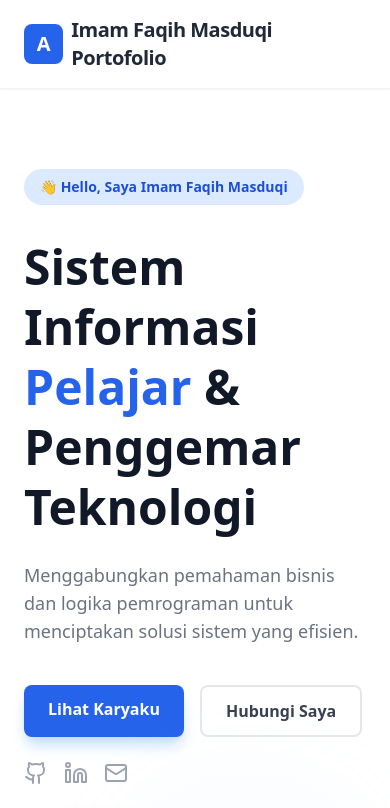
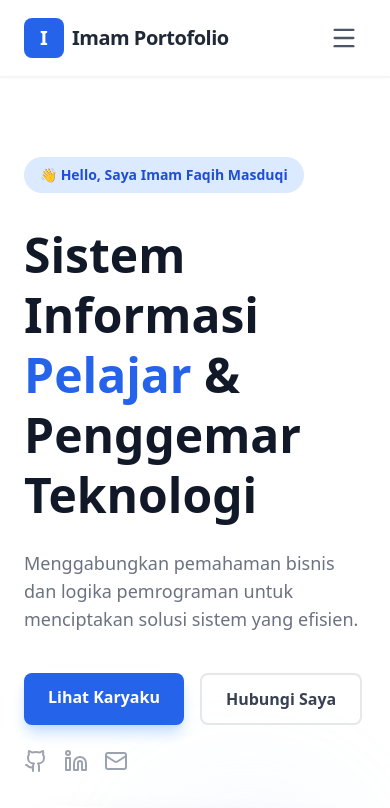
Before and after one commit to 2400016067-max/Portofolio_prak8, a React (Vite) app: page / in a window 390 px wide. Shown: the top 808 px of the page. Built offline with nearby package versions, Linux system fonts and the light colour scheme.

Commit message:
penyesuaian untuk mobile

```diff
--- a/src/components/Navbar.jsx
+++ b/src/components/Navbar.jsx
@@ -1,46 +1,58 @@
+import { useState } from 'react';
 import { Link, useLocation } from 'react-router-dom';
+import { Menu, X } from 'lucide-react';
 
 function Navbar() {
+  const [isOpen, setIsOpen] = useState(false);
   const location = useLocation();
 
-  // Helper: Saya ubah warnanya sedikit agar lebih elegan (Blue-600 ke Blue-700 saat aktif)
   const isActive = (path) =>
     location.pathname === path
-      ? 'text-blue-700 font-bold border-b-2 border-blue-700 pb-1' // Tambah garis bawah biar tegas
-      : 'text-gray-500 hover:text-blue-600 transition-all';
+      ? 'text-blue-700 font-bold md:border-b-2 md:border-blue-700 md:pb-1 bg-blue-50 md:bg-transparent px-4 py-2 md:p-0 rounded-lg md:rounded-none'
+      : 'text-gray-500 hover:text-blue-600 transition-all px-4 py-2 md:p-0';
+
+  const toggleMenu = () => setIsOpen(!isOpen);
+  const closeMenu = () => setIsOpen(false);
 
   return (
     <nav className="bg-white/80 backdrop-blur-md sticky top-0 z-50 shadow-sm border-b border-gray-100">
-      <div className="container mx-auto px-6 py-4 flex justify-between items-center">
+      <div className="container mx-auto px-6 py-4">
+        <div className="flex justify-between items-center">
 
-        {/* BRANDING: Fokus ke Nama Kamu */}
-        <Link to="/" className="flex items-center gap-2 group">
-          {/* Logo Inisial - Ganti 'A' dengan inisial nama depanmu */}
+          {/* BRANDING */}
+          <Link to="/" onClick={closeMenu} className="flex items-center gap-2 group">
             <div className="w-10 h-10 bg-blue-600 rounded-lg flex items-center justify-center text-white font-bold text-xl group-hover:bg-blue-700 transition-colors">
-            A
+              I
             </div>
-          {/* Nama Lengkap - Ganti dengan Nama Aslimu */}
             <span className="text-xl font-bold text-gray-800 tracking-tight group-hover:text-blue-700 transition-colors">
-            Imam Faqih Masduqi Portofolio
+              Imam Portofolio
             </span>
           </Link>
 
-        {/* MENU */}
+          {/* DESKTOP MENU */}
           <div className="hidden md:flex gap-8 font-medium">
-          <Link to="/" className={isActive('/')}>
-            Home
-          </Link>
-          <Link to="/projects" className={isActive('/projects')}>
-            Projects {/* Pakai 's' karena jamak */}
-          </Link>
-          <Link to="/contact" className={isActive('/contact')}>
-            Contact
-          </Link>
+            <Link to="/" className={isActive('/')}>Home</Link>
+            <Link to="/projects" className={isActive('/projects')}>Projects</Link>
+            <Link to="/contact" className={isActive('/contact')}>Contact</Link>
           </div>
 
-        {/* Note: Menu Mobile belum ada (hidden di layar kecil).
-            Nanti kita bahas cara buat Hamburger Menu jika perlu. */}
+          {/* MOBILE TOGGLE BUTTON */}
+          <button
+            onClick={toggleMenu}
+            className="md:hidden p-2 rounded-lg text-gray-600 hover:bg-gray-100 transition-colors"
+          >
+            {isOpen ? <X size={28} /> : <Menu size={28} />}
+          </button>
+        </div>
 
+        {/* MOBILE MENU DROPDOWN */}
+        <div className={`md:hidden transition-all duration-300 ease-in-out overflow-hidden ${isOpen ? 'max-h-60 opacity-100 mt-4' : 'max-h-0 opacity-0'}`}>
+          <div className="flex flex-col gap-2 pb-4">
+            <Link to="/" onClick={closeMenu} className={isActive('/')}>Home</Link>
+            <Link to="/projects" onClick={closeMenu} className={isActive('/projects')}>Projects</Link>
+            <Link to="/contact" onClick={closeMenu} className={isActive('/contact')}>Contact</Link>
+          </div>
+        </div>
       </div>
     </nav>
   );
```
Lines whose indentation alone changed are shown as unchanged.
